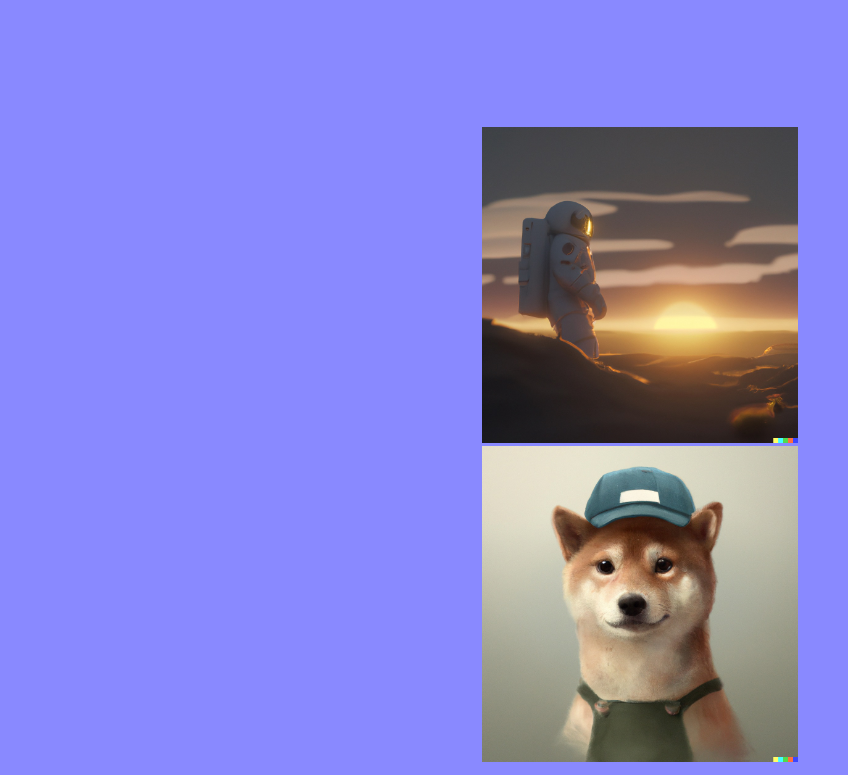
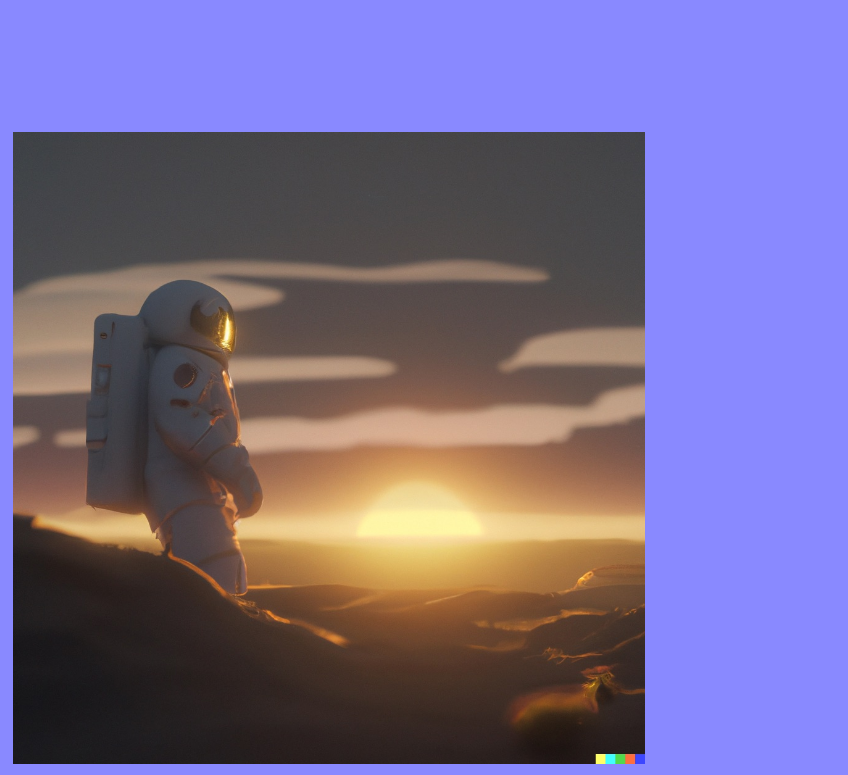
Before and after one commit to AvocadoPanda/about, a plain HTML site: page index.html in a window 1280 px wide. Shown: the part 2040-2815 px from the top of the page, without its empty margins (0-848 px from the left). Drawn offline with Linux system fonts and the light colour scheme.

Commit message:
Update index.html

```diff
--- a/index.html
+++ b/index.html
@@ -22,10 +22,10 @@
 
   <div class="row">
     <div class="column">
-      <img src="../images/DALL·E 2022-07-24 09.30.34 - Astronaut watching sunset from hills, digital art.png" alt="Astronaut" style="width:25%">
+      <img src="../images/DALL·E 2022-07-24 09.30.34 - Astronaut watching sunset from hills, digital art.png" alt="Astronaut" style="width:100%">
     </div>
     <div class="column">
-      <img src="../images/IMG_0980.png" alt="Doge" style="width:25%">
+      <img src="../images/IMG_0980.png" alt="Doge" style="width:100%">
     </div>
   </div>
 
@@ -51,6 +51,22 @@
   background-size: cover;
   background-position: center;
 }
+
+
+/* Three image containers (use 25% for four, and 50% for two, etc) */
+.column {
+  float: left;
+  width: 50%;
+  padding: 5px;
+}
+
+/* Clear floats after image containers */
+.row::after {
+  content: "";
+  clear: both;
+  display: table;
+}
+
             </style>
 
 
```
